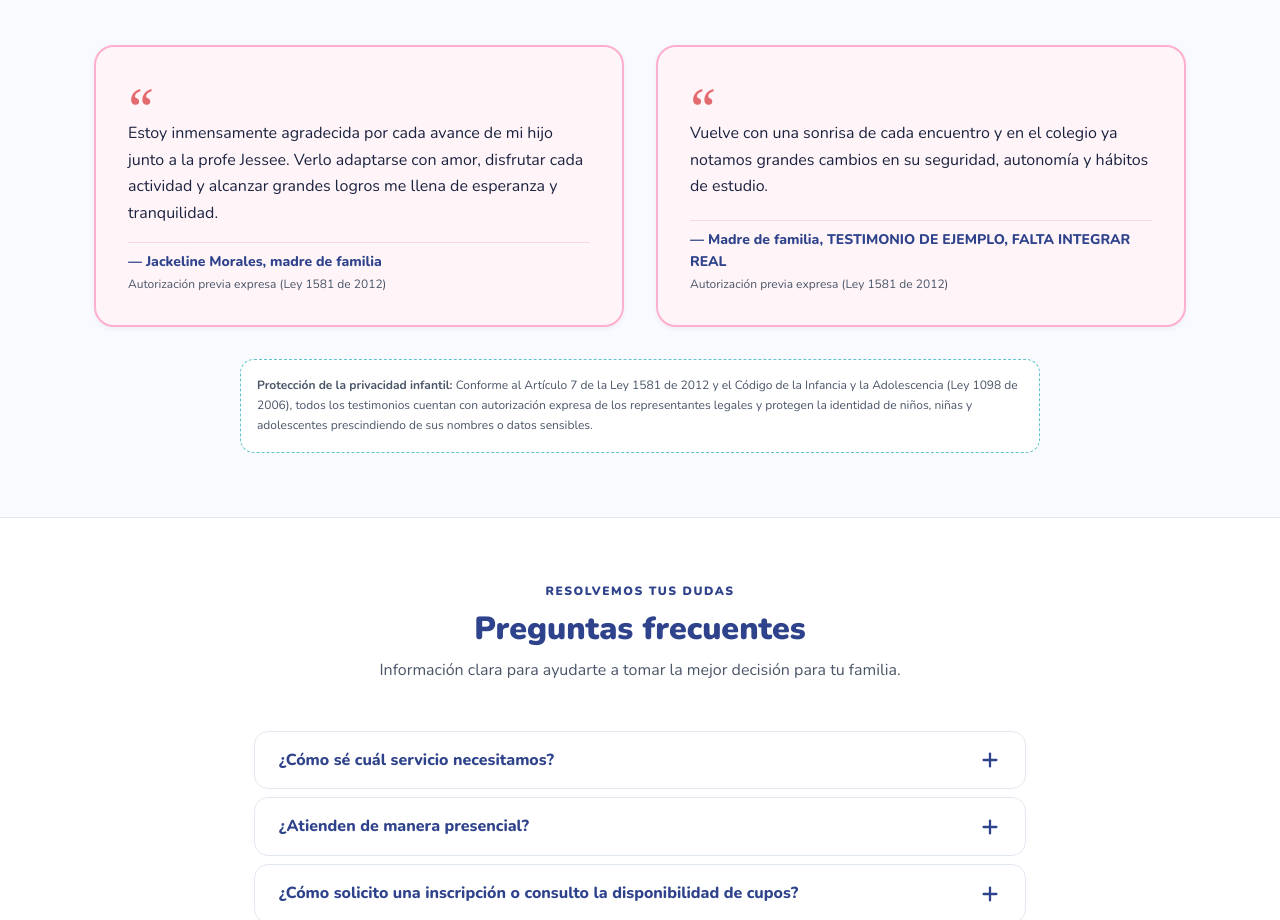
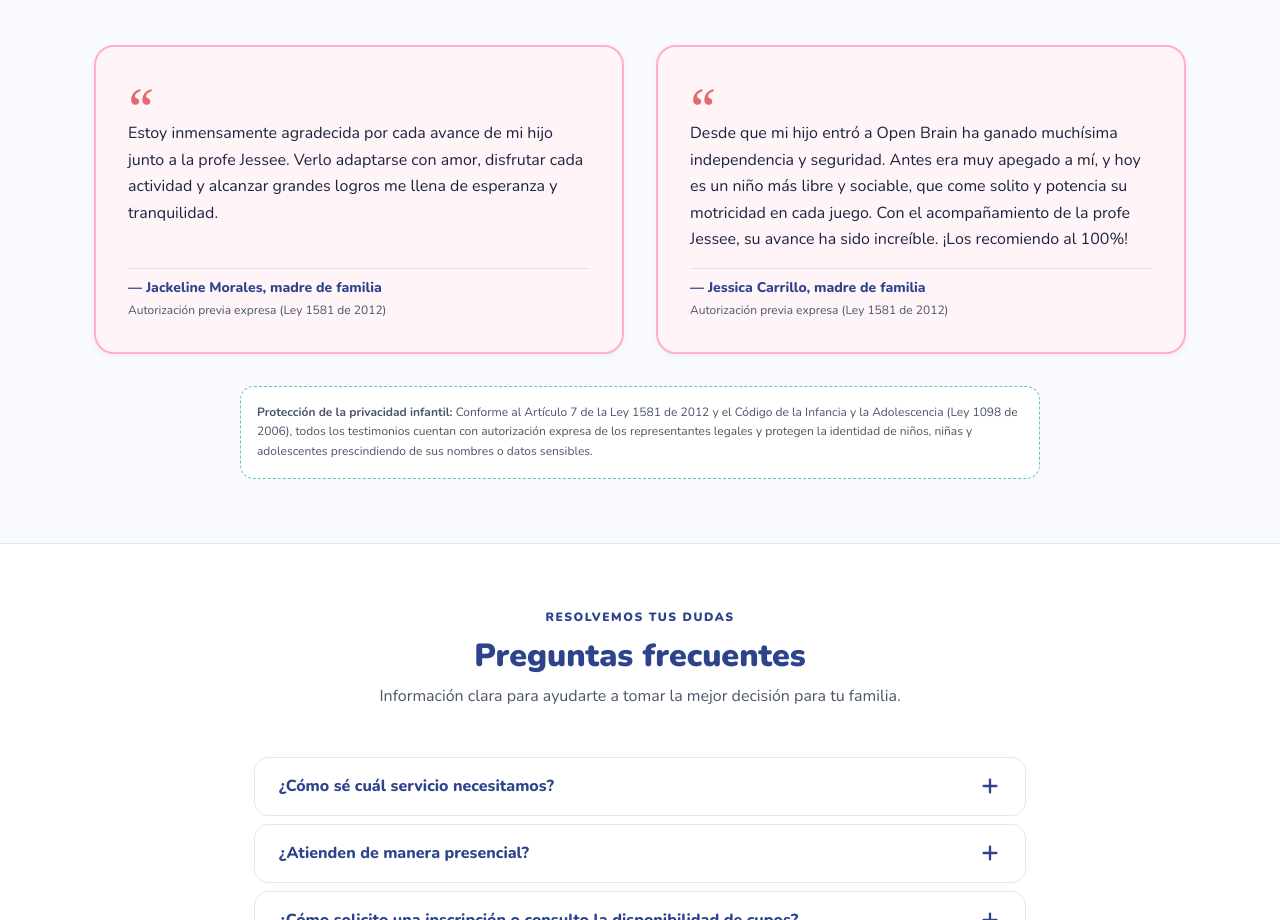
Before and after one commit to juliancaceres23/openBrainDemo, a plain HTML site: page equipo.html in a window 1280 px wide. Shown: the part 938-1858 px from the top of the page. Drawn offline with nearby package versions, Linux system fonts and the light colour scheme.

Commit message:
feat: agregar testimonio real de Jessica Carrillo en equipo

```diff
--- a/equipo.html
+++ b/equipo.html
@@ -160,11 +160,11 @@
             <div class="testimonial-card__quote-mark" aria-hidden="true">&ldquo;</div>
             <blockquote class="testimonial-card__quote">
               <p>
-                Vuelve con una sonrisa de cada encuentro y en el colegio ya notamos grandes cambios en su seguridad, autonomía y hábitos de estudio.
+                Desde que mi hijo entró a Open Brain ha ganado muchísima independencia y seguridad. Antes era muy apegado a mí, y hoy es un niño más libre y sociable, que come solito y potencia su motricidad en cada juego. Con el acompañamiento de la profe Jessee, su avance ha sido increíble. ¡Los recomiendo al 100%!
               </p>
             </blockquote>
             <footer class="testimonial-card__footer">
-              <cite class="testimonial-card__author">&mdash; Madre de familia, TESTIMONIO DE EJEMPLO, FALTA INTEGRAR REAL</cite>
+              <cite class="testimonial-card__author">&mdash; Jessica Carrillo, madre de familia</cite>
               <span class="testimonial-card__legal">Autorización previa expresa (Ley 1581 de 2012)</span>
             </footer>
           </article>
```
Also changed, not shown: 1 other file.
